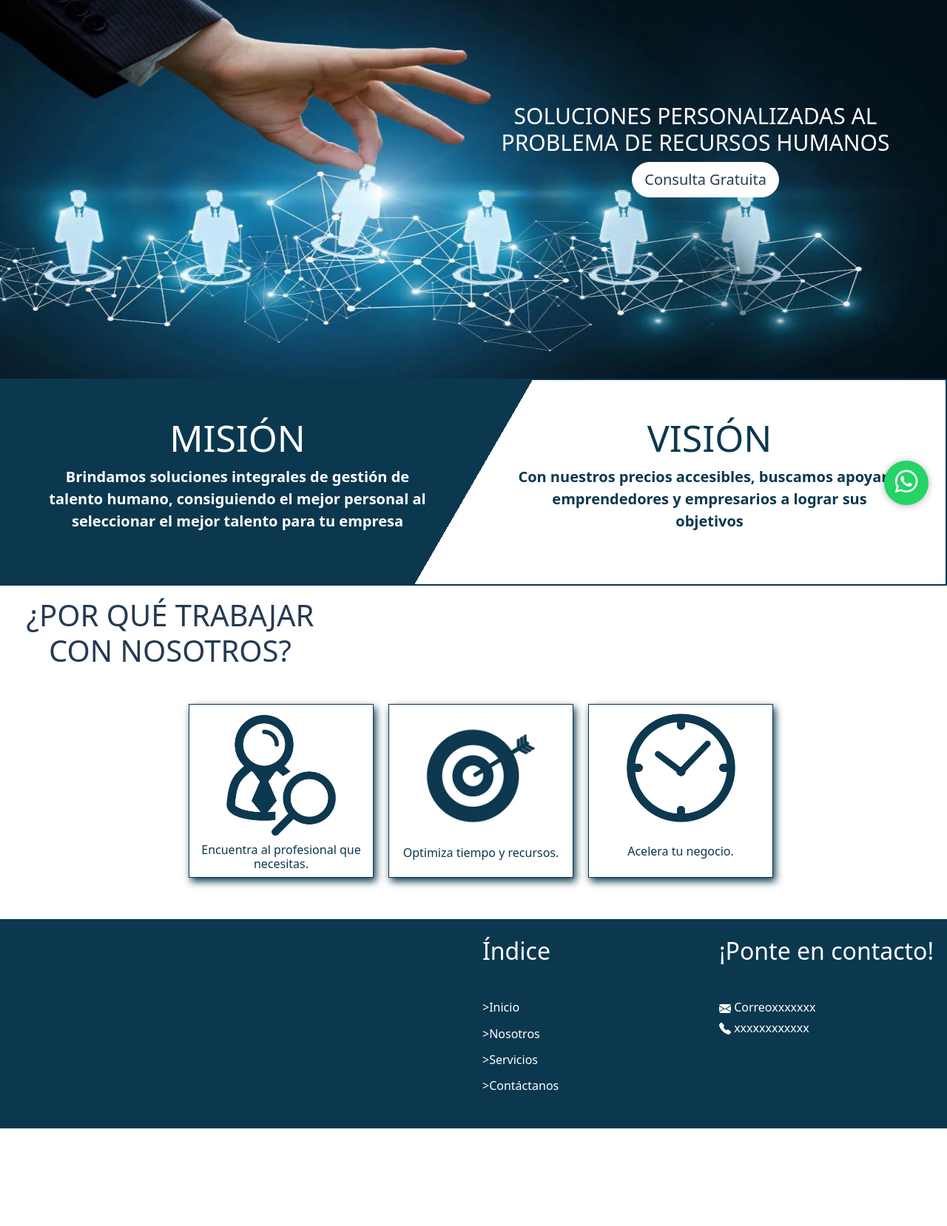
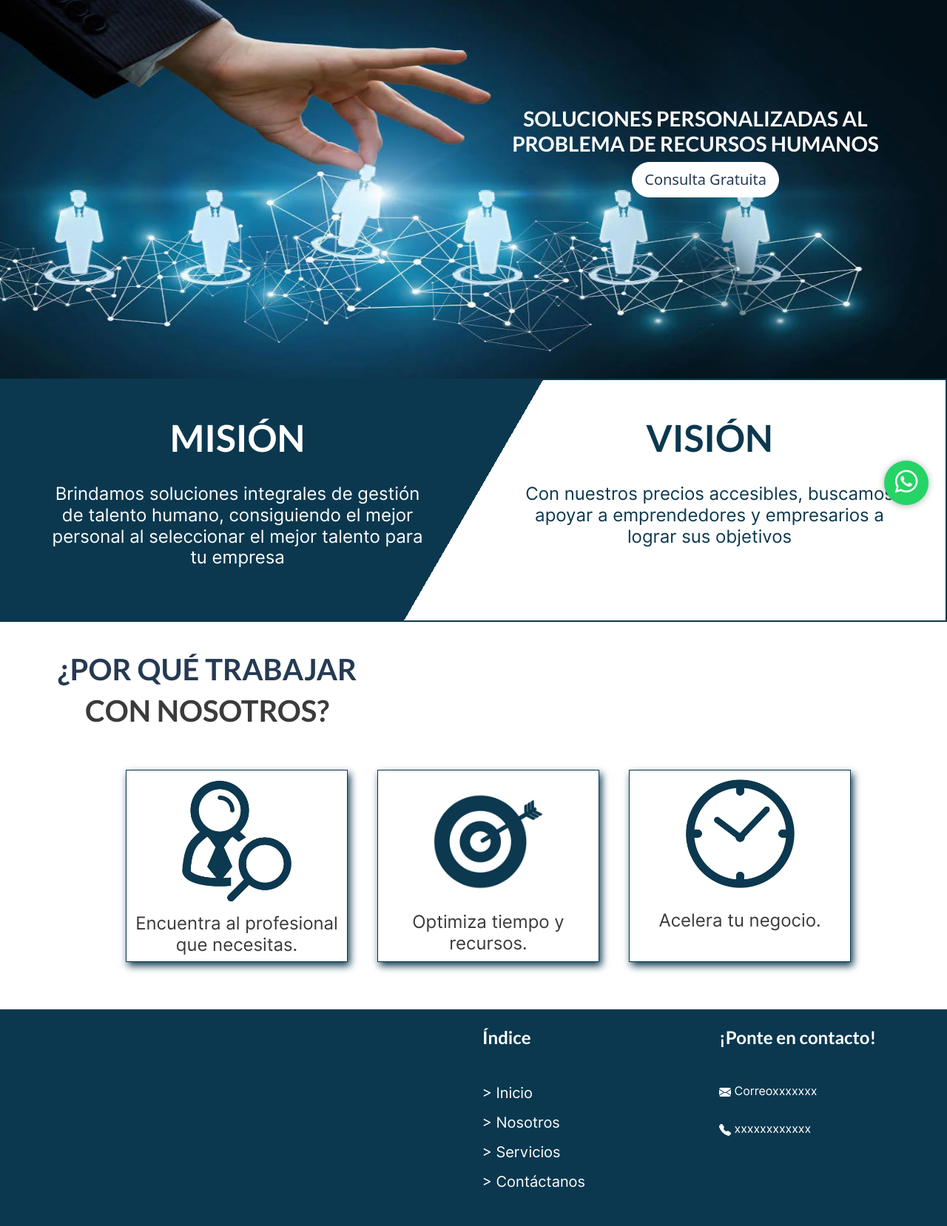
Before and after one commit to MJVProjects/MfpRRHH, a PHP site: page / in a window 1280 px wide. Shown: the part 92-1750 px from the top of the page at 74% size. Before the commit the page ends 1618 px from the top, so only its background shows below. Run offline with PHP 8.4, Linux system fonts and the light colour scheme; some libraries are stand-ins or nearby versions.

Commit message:
arreglos de nosotros-mv-carrucel y footer

```diff
--- a/css/carousel.rtl.css
+++ b/css/carousel.rtl.css
@@ -2,7 +2,14 @@
 -------------------------------------------------- */
 /* Padding below the footer and lighter body text */
 
-
+@font-face {
+  font-family: 'Lato-Bold';
+  src: url(./Fonts/Lato-Bold.ttf);
+}
+@font-face {
+  font-family: 'Inter-Regular';
+  src: url(./Fonts/Inter-Regular.ttf);
+}
 
 /*  */
 
@@ -20,9 +27,10 @@
 
    z-index: 10;
 }
-.titulo{
+.title{
   width:600px;
-  font-size: 30px;
+  font-size: 28px;
+  font-family: 'Lato-Bold';
 }
 .boton{
   margin-left: 40%;
--- a/css/nosotros.css
+++ b/css/nosotros.css
@@ -1,15 +1,24 @@
 
+@font-face {
+    font-family: 'Lato-Bold';
+    src: url(./Fonts/Lato-Bold.ttf);
+  }
+  @font-face {
+    font-family: 'Inter-Regular';
+    src: url(./Fonts/Inter-Regular.ttf);
+  }
 .tit{
     margin-left: 30px;
-    width: 400px;
+    width: 500px;
     text-align: center;
     color: #253A53;
+    font-family: 'Lato-Bold';
 }
 #orgin{
     /* background: red; */
-    width: 250px;
+    width: 300px;
     height: auto;
-    margin-left: 20px;
+    margin-left: 40px;
     border: 1px solid #0B384F;
     padding: 0;
     box-shadow: 3px 5px 10px #0B384F;
--- a/css/style.css
+++ b/css/style.css
@@ -0,0 +1,16 @@
+@font-face {
+    font-family: 'Lato-Bold';
+    src: url(./Fonts/Lato-Bold.ttf);
+  }
+  @font-face {
+    font-family: 'Inter-Regular';
+    src: url(./Fonts/Inter-Regular.ttf);
+  }
+
+  .titulos{
+    font-family: 'Lato-Bold';
+  }
+
+  .textos{
+      font-family: 'Inter-Regular';
+  }
--- a/views/carrucel.html
+++ b/views/carrucel.html
@@ -19,8 +19,8 @@
       <img  class="bd-placeholder-img" width="100%" height="100%"  src="./img/rrhh.jpg" alt="">
       <div class="container ">
         <div class="carousel-caption">
-          <h1 class="titulo">SOLUCIONES PERSONALIZADAS AL PROBLEMA DE RECURSOS HUMANOS </h1>
-          <p><a class="btn btn-lg btn-outline-light boton " href="#">Consulta Gratuita</a></p>
+          <h1 class="title">SOLUCIONES PERSONALIZADAS AL PROBLEMA DE RECURSOS HUMANOS </h1>
+          <p><a class="btn btn-lg btn-outline-light boton" href="#">Consulta Gratuita</a></p>
         </div>
       </div>
     </div>
--- a/views/footer.html
+++ b/views/footer.html
@@ -1,24 +1,25 @@
 
 
-<footer class="text-white" style="background-color:#0B384F;">
+<footer class="text-white titulos" style="background-color:#0B384F;">
   <div class="container-fluid mt-5">
     <div class="row mb-0">
       <div class="col-3 ms-auto">
         <ul class="list-unstyled mb-0">
-          <li class="mb-5 mt-4"><h2>Índice</h2></li>
-          <li class="mb-3"><a class="list-group-item h6" href="./index.php"> >Inicio</a></li>
-          <li class="mb-3"><a class="list-group-item h6" href="#"> >Nosotros</a></li>
-          <li class="mb-3"><a class="list-group-item h6" href="./servicios.php"> >Servicios</a></li>
-          <li class="mb-5"><a class="list-group-item h6" href="./contactenos.php"> >Contáctanos</a></li>
+          <li class="mb-5 mt-4"><h4>Índice</h4></li>
+          <li class="mb-3 textos"><a class="list-group-item h5" href="./index.php"> > Inicio</a></li>
+          <li class="mb-3 textos"><a class="list-group-item h5" href="#"> > Nosotros</a></li>
+          <li class="mb-3 textos"><a class="list-group-item h5" href="./servicios.php"> > Servicios</a></li>
+          <li class="mb-5 textos"><a class="list-group-item h5" href="./contactenos.php"> > Contáctanos</a></li>
         </ul>
       </div>
       <div class="col-3">
         <ul class="list-unstyled mb-0">
-          <li class="mb-5 mt-4"><h2>¡Ponte en contacto!</h2></li>
-          <li><a class="list-group-item h6" href="#"><svg xmlns="http://www.w3.org/2000/svg" width="16" height="16" fill="currentColor" class="bi bi-envelope-fill" viewBox="0 0 16 16">
+          <li class="mb-5 mt-4"><h4>¡Ponte en contacto!</h4></li>
+          <li class="textos"><a class="list-group-item h6" href="#"><svg xmlns="http://www.w3.org/2000/svg" width="16" height="16" fill="currentColor" class="bi bi-envelope-fill" viewBox="0 0 16 16">
             <path d="M.05 3.555A2 2 0 0 1 2 2h12a2 2 0 0 1 1.95 1.555L8 8.414.05 3.555ZM0 4.697v7.104l5.803-3.558L0 4.697ZM6.761 8.83l-6.57 4.027A2 2 0 0 0 2 14h12a2 2 0 0 0 1.808-1.144l-6.57-4.027L8 9.586l-1.239-.757Zm3.436-.586L16 11.801V4.697l-5.803 3.546Z"/>
           </svg>  Correoxxxxxxx</a></li>
-          <li><a class="list-group-item h6" href="#"><svg xmlns="http://www.w3.org/2000/svg" width="16" height="16" fill="currentColor" class="bi bi-telephone-fill" viewBox="0 0 16 16">
+          <br>
+          <li class="textos"><a class="list-group-item h6" href="#"><svg xmlns="http://www.w3.org/2000/svg" width="16" height="16" fill="currentColor" class="bi bi-telephone-fill" viewBox="0 0 16 16">
             <path fill-rule="evenodd" d="M1.885.511a1.745 1.745 0 0 1 2.61.163L6.29 2.98c.329.423.445.974.315 1.494l-.547 2.19a.678.678 0 0 0 .178.643l2.457 2.457a.678.678 0 0 0 .644.178l2.189-.547a1.745 1.745 0 0 1 1.494.315l2.306 1.794c.829.645.905 1.87.163 2.611l-1.034 1.034c-.74.74-1.846 1.065-2.877.702a18.634 18.634 0 0 1-7.01-4.42 18.634 18.634 0 0 1-4.42-7.009c-.362-1.03-.037-2.137.703-2.877L1.885.511z"/>
           </svg>  xxxxxxxxxxxx</a></li>
         </ul>
--- a/views/mv.html
+++ b/views/mv.html
@@ -6,18 +6,19 @@
     <meta name="viewport" content="width=device-width, initial-scale=1.0">
     <title>Document</title>
     <link rel="stylesheet" href="./css/mv.css">
+    <link rel="stylesheet" href="./css/style.css">
 </head>
 <body>
 
-<div class="container-fluid">
+<div class="container-fluid titulos">
    <div class="row  central mb-3" style="height: auto; border: 2px solid #0B384F;">
        <div class="col-xs-6 col-sm-6 col-md-6 text-center  text-white  text-wrap">
-            <h2 class="col-12 mt-5 h1 " style="font-size: 50px;">MISIÓN</h2>
-            <p class="me-5 ms-5 " style="font-size: 20px; margin-bottom: 70px;"><b>Brindamos soluciones integrales de gestión de talento humano, consiguiendo el mejor personal al seleccionar el mejor talento para tu empresa</b></p>
+            <h2 class="col-12 mt-5 h1 " style="font-size: 50px;">MISIÓN</h2><br>
+            <h4 class="me-5 ms-5 textos" style="margin-bottom: 70px;">Brindamos soluciones integrales de gestión de talento humano, consiguiendo el mejor personal al seleccionar el mejor talento para tu empresa</h4>
        </div>
        <div class="col-xs-6 col-sm-6 col-md-6  text-center text-wrap" style="color: #0B384F;">
-            <h2 class="mt-5 h1" style="font-size: 50px;">VISIÓN</h2>
-            <p class=" me-5 ms-5" style="font-size: 20px; margin-bottom: 70px;" ><b>Con nuestros precios accesibles, buscamos apoyar a emprendedores y empresarios a lograr sus objetivos</b></p>
+            <h2 class="mt-5 h1" style="font-size: 50px;">VISIÓN</h2><br>
+            <h4 class=" me-5 ms-5 textos" style="margin-bottom: 70px;" >Con nuestros precios accesibles, buscamos apoyar a emprendedores y empresarios a lograr sus objetivos</h4>
        </div>
    </div>
 </div>
--- a/views/nosotros.html
+++ b/views/nosotros.html
@@ -5,26 +5,25 @@
     <meta http-equiv="X-UA-Compatible" content="IE=edge">
     <meta name="viewport" content="width=device-width, initial-scale=1.0">
     <title>Document</title>
-
+    <link rel="stylesheet" href="./css/style.css">
     <script src="https://kit.fontawesome.com/beb51ce232.js" crossorigin="anonymous"></script>
 </head>
 <body>
-
+    <br>
     <div>
-        <h1 class="tit" id="nosotros"> ¿POR QUÉ TRABAJAR CON NOSOTROS?</h1>
+        <h1 class="tit" id="nosotros">¿POR QUÉ TRABAJAR</h1>
+        <h1 class="tit" style="color:rgb(59, 59, 59)"> CON NOSOTROS?</h1>
     </div>
     <br>
+        <div class="container">
+            <div class="row justify-content-center mt-3 p-2" >
 
-
-        <div class="container">
-            <div class="row justify-content-center mt-3" >
-
-                <div class="col-xs-12 col-lg-3 text-center  mb-2" id="orgin">
+                <div class="col-xs-12 col-lg-3 text-center mb-2" id="orgin">
                     <!-- <a href=""><i class="fa-solid fa-user-tie" id="icono"></i></a> -->
                     <img src="./img/icono1.jpg" class="img-fluid text-center" alt="">
 
                     <div>
-                        <h6>Encuentra al profesional que necesitas.</h6>
+                        <h4 class="textos mt-3" style="color: rgb(58, 58, 58);">Encuentra al profesional que necesitas.</h4>
                     </div>
                 </div>
 
@@ -34,7 +33,7 @@
                         <img src="./img/icono2.jpg" class="img-fluid"  alt="">
                     </div>
                     <div class="unico">
-                        <h6>Optimiza tiempo y recursos.</h6>
+                        <h4 class="textos" style="color: rgb(58, 58, 58);">Optimiza tiempo y recursos.</h4>
                     </div>
                 </div>
 
@@ -43,7 +42,7 @@
                     <img src="./img/icono3.jpg" class="img-fluid"  alt="">
 
                     <div class="unico2">
-                        <h6>Acelera tu negocio.</h6>
+                        <h4 class="textos" style="color: rgb(58, 58, 58);">Acelera tu negocio.</h4>
                     </div>
                 </div>
 
```
